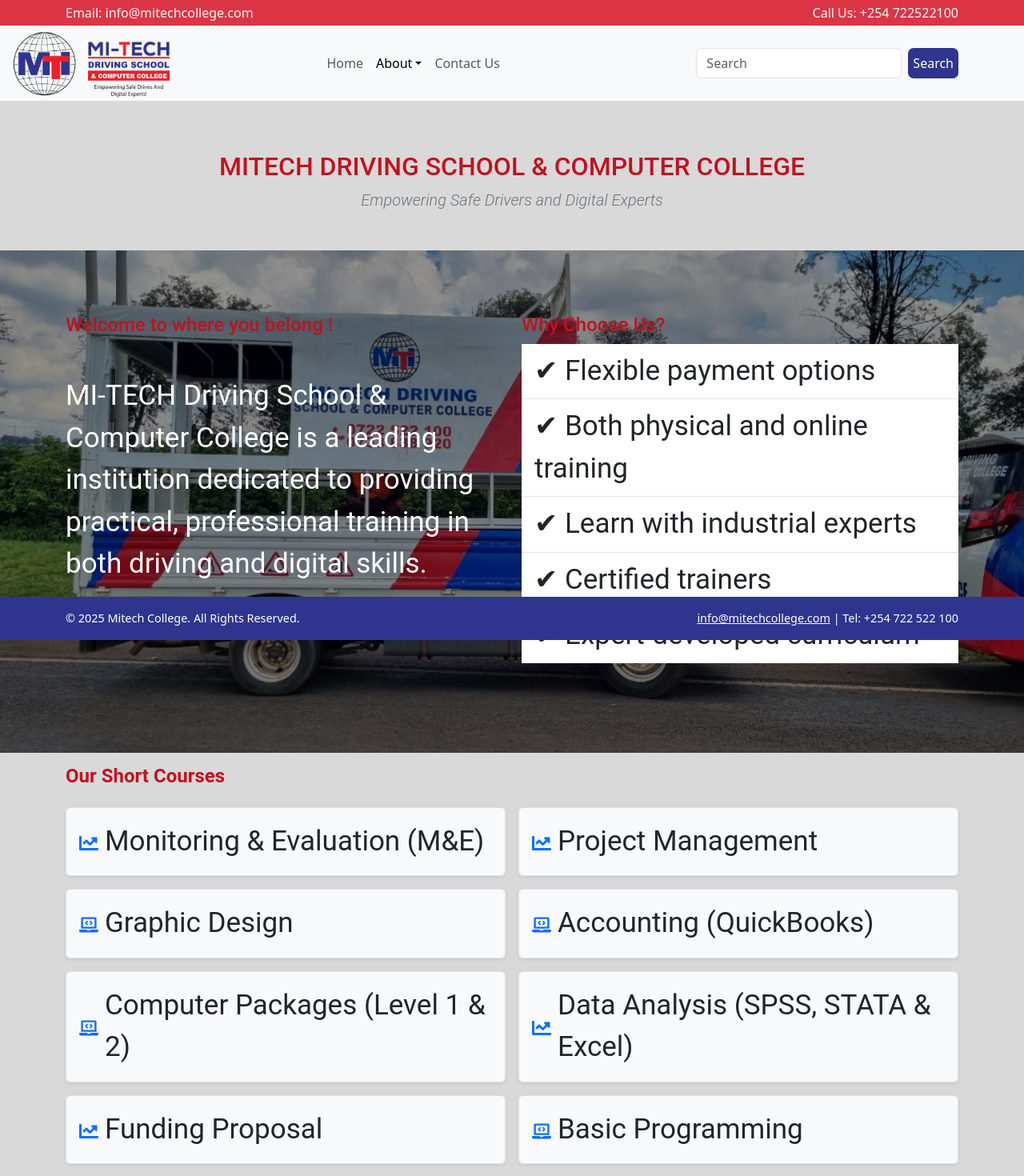
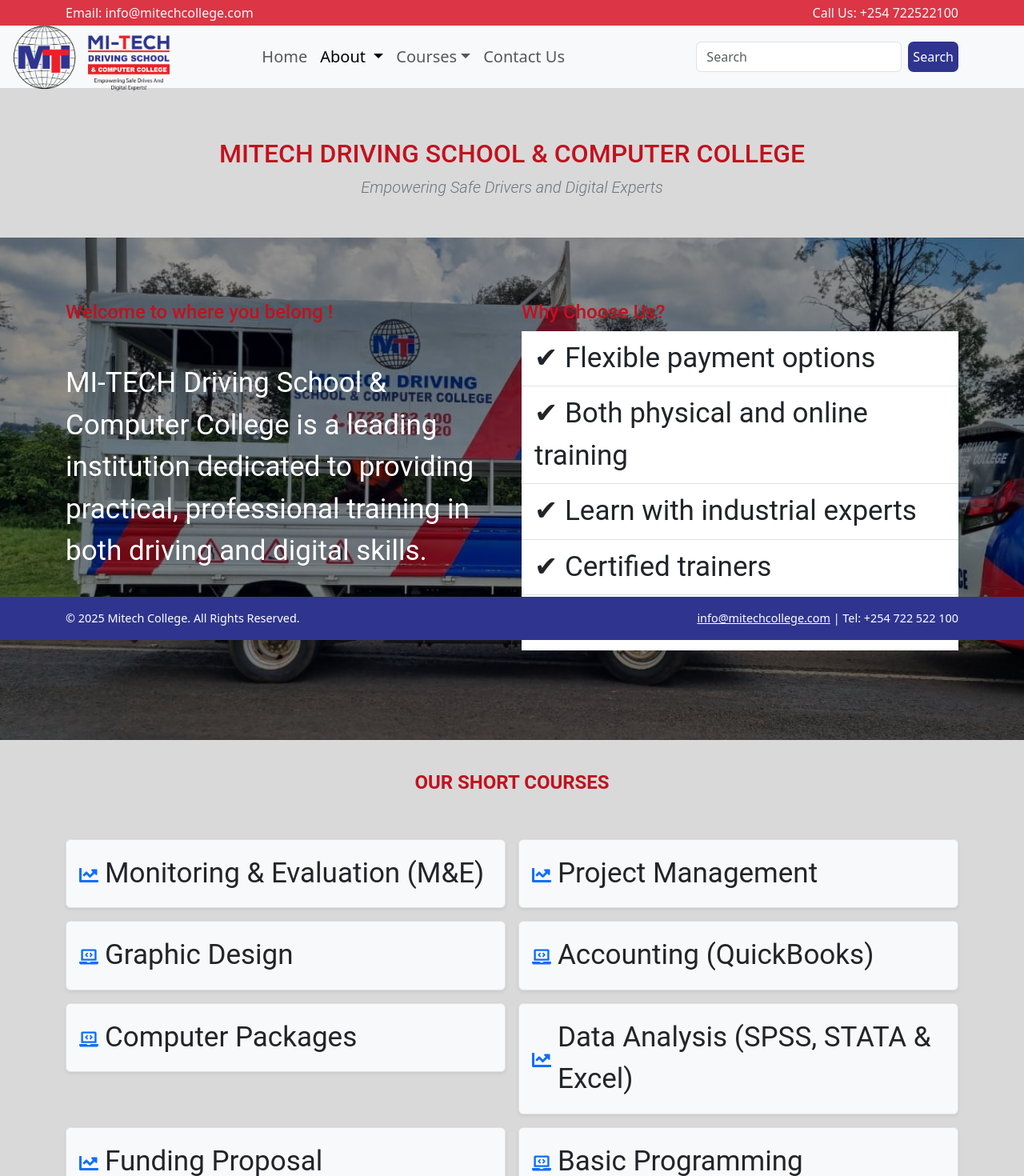
Before and after one commit to mshekerotokiti/mitechcollege, a React (Create React App) app: page /about in a window 1280 px wide. Shown: the top 1470 px of the page at 80% size. Built offline with nearby package versions, Linux system fonts and the light colour scheme.

Commit message:
:sparkles: course dropdown on navbar and styling

```diff
--- a/src/components/navbar/Navbar.css
+++ b/src/components/navbar/Navbar.css
@@ -17,7 +17,6 @@
   }
 
 
-  /* .search-button:hover {
+ .search-button:hover {
     background-color: #121db1;
   }
-   */
--- a/src/components/navbar/Navbar.jsx
+++ b/src/components/navbar/Navbar.jsx
@@ -1,13 +1,13 @@
 import React from 'react';
+import { NavLink } from 'react-router-dom';
 import logo from '../../assets/logo.png';
-import { NavLink } from 'react-router-dom';
-import  './Navbar.css';
+import './Navbar.css';
 
 const Navbar = () => {
   return (
     <>
       {/* Top Bar */}
-      <div className="bg- text-light bg-danger py-1 ">
+      <div className="bg-danger text-light py-1">
         <div className="container d-flex justify-content-between align-items-center medium">
           <span>Email: info@mitechcollege.com</span>
           <span>Call Us: +254 722522100</span>
@@ -15,7 +15,7 @@
       </div>
 
       {/* Main Navbar */}
-      <nav className="navbar navbar-expand text-dark bg-light sticky-top py-4">
+      <nav className="navbar navbar-expand-lg navbar-light bg-light sticky-top py-3">
         <div className="container">
           {/* Logo */}
           <NavLink className="navbar-brand py-2" to="/">
@@ -29,7 +29,6 @@
               }}
             />
           </NavLink>
-
 
           {/* Toggler */}
           <button
@@ -46,18 +45,13 @@
 
           {/* Nav Links & Search */}
           <div className="collapse navbar-collapse justify-content-between" id="navbarNav">
-  {/* Nav Links */}
-  <ul className="navbar-nav mx-auto">
+            <ul className="navbar-nav mx-auto fs-5">
               <li className="nav-item">
-      <NavLink
-        to="/"
-        end
-        className={({ isActive }) => isActive ? "nav-link active custom-nav-link" : "nav-link custom-nav-link"}
-      >
-        Home
-        <span className="underline"></span>
+                <NavLink to="/" className="nav-link custom-nav-link">
+                  Home <span className="underline"></span>
                 </NavLink>
               </li>
+
               <li className="nav-item dropdown">
                 <NavLink
                   to="/about"
@@ -67,32 +61,43 @@
                   data-bs-toggle="dropdown"
                   aria-expanded="false"
                 >
-        About
+                  About <span className="underline"></span>
+                </NavLink>
+                <ul className="dropdown-menu">
+                  <li><NavLink to="/about" className="dropdown-item">Why Mitech</NavLink></li>
+                  <li><NavLink to="/faqs" className="dropdown-item">FAQs</NavLink></li>
+                </ul>
+              </li>
+
+              <li className="nav-item dropdown">
+                <NavLink
+                  to="/courses"
+                  className="nav-link dropdown-toggle custom-nav-link"
+                  id="coursesDropdown"
+                  role="button"
+                  data-bs-toggle="dropdown"
+                  aria-expanded="false"
+                >
+                  Courses
                   <span className="underline"></span>
                 </NavLink>
                 <ul className="dropdown-menu">
-        <li>
-          <NavLink to="/about" className="dropdown-item">
-            Why Mitech
-          </NavLink>
-        </li>
-        <li>
-          <NavLink to="/faqs" className="dropdown-item">
-            FAQs
-          </NavLink>
-        </li>
+                  {/* <li><NavLink to="/courses" className="dropdown-item">All Courses</NavLink></li> */}
+                  <li><NavLink to="/courses/graphic-design" className="dropdown-item">Graphic Design</NavLink></li>
+                  <li><NavLink to="/courses/web-development" className="dropdown-item">Web Development</NavLink></li>
+                  <li><NavLink to="/courses/computer-packages" className="dropdown-item">Computer Packages</NavLink></li>
+                  <li><NavLink to="/courses/german-language" className="dropdown-item">German Language</NavLink></li>
+
                 </ul>
               </li>
+
+
               <li className="nav-item">
-      <NavLink
-        to="/contactus"
-        className={({ isActive }) => isActive ? "nav-link active custom-nav-link" : "nav-link custom-nav-link"}
-      >
+                <NavLink to="/contactus" className="nav-link custom-nav-link">
                   Contact Us
                 </NavLink>
               </li>
             </ul>
-
 
             {/* Search Bar */}
             <form className="d-flex mt-3 mt-xl-0" role="search">
--- a/src/pages/About/ShortCourses.jsx
+++ b/src/pages/About/ShortCourses.jsx
@@ -1,35 +1,38 @@
-// components/About/ShortCourses.jsx
 import React from 'react';
+import { NavLink } from 'react-router-dom';
 import { FaLaptopCode, FaChartLine, FaLanguage } from 'react-icons/fa';
 import './About.css';
 
 const courses = [
-  { name: "Monitoring & Evaluation (M&E)", icon: <FaChartLine /> },
-  { name: "Project Management", icon: <FaChartLine /> },
-  { name: "Graphic Design", icon: <FaLaptopCode /> },
-  { name: "Accounting (QuickBooks)", icon: <FaLaptopCode /> },
-  { name: "Computer Packages (Level 1 & 2)", icon: <FaLaptopCode /> },
-  { name: "Data Analysis (SPSS, STATA & Excel)", icon: <FaChartLine /> },
-  { name: "Funding Proposal", icon: <FaChartLine /> },
-  { name: "Basic Programming", icon: <FaLaptopCode /> },
-  { name: "Artificial Intelligence", icon: <FaLaptopCode /> },
-  { name: "Digital Marketing", icon: <FaChartLine /> },
-  { name: "Web Development", icon: <FaLaptopCode /> },
-  { name: "German Language (A1, A2, B1)", icon: <FaLanguage /> },
+  { name: "Monitoring & Evaluation (M&E)", slug: "monitoring-evaluation", icon: <FaChartLine /> },
+  { name: "Project Management", slug: "project-management", icon: <FaChartLine /> },
+  { name: "Graphic Design", slug: "graphic-design", icon: <FaLaptopCode /> },
+  { name: "Accounting (QuickBooks)", slug: "accounting-quickbooks", icon: <FaLaptopCode /> },
+  { name: "Computer Packages", slug: "computer-packages", icon: <FaLaptopCode /> },
+  { name: "Data Analysis (SPSS, STATA & Excel)", slug: "data-analysis", icon: <FaChartLine /> },
+  { name: "Funding Proposal", slug: "funding-proposal", icon: <FaChartLine /> },
+  { name: "Basic Programming", slug: "basic-programming", icon: <FaLaptopCode /> },
+  { name: "Artificial Intelligence", slug: "artificial-intelligence", icon: <FaLaptopCode /> },
+  { name: "Digital Marketing", slug: "digital-marketing", icon: <FaChartLine /> },
+  { name: "Web Development", slug: "web-development", icon: <FaLaptopCode /> },
+  { name: "German Language", slug: "german-language", icon: <FaLanguage /> },
 ];
+
 
 const ShortCourses = () => (
   <div className="mb-5" data-aos="zoom-in">
-    <h4 className="mb-4 hover-underline text-center short-courses-heading">
-  Our Short Courses
-</h4>
+    <div className='text-center py-4'>
+      <h4 className="hover-underline short-courses-heading">OUR SHORT COURSES</h4>
+    </div>
     <div className="row row-cols-1 row-cols-md-2 g-3">
     {courses.map((course, idx) => (
   <div key={idx} className="col">
+    <NavLink to={`/courses/${course.slug}`} className="text-decoration-none text-dark">
       <div className="border p-3 rounded bg-light shadow-sm d-flex align-items-center gap-2 hover-card">
-            <span className="text-primary fs-4">{course.icon}</span>
+        <span className="course-icon text-primary fs-4">{course.icon}</span>
         <span>{course.name}</span>
       </div>
+    </NavLink>
   </div>
 ))}
 </div>
```
Lines whose indentation alone changed are shown as unchanged.
